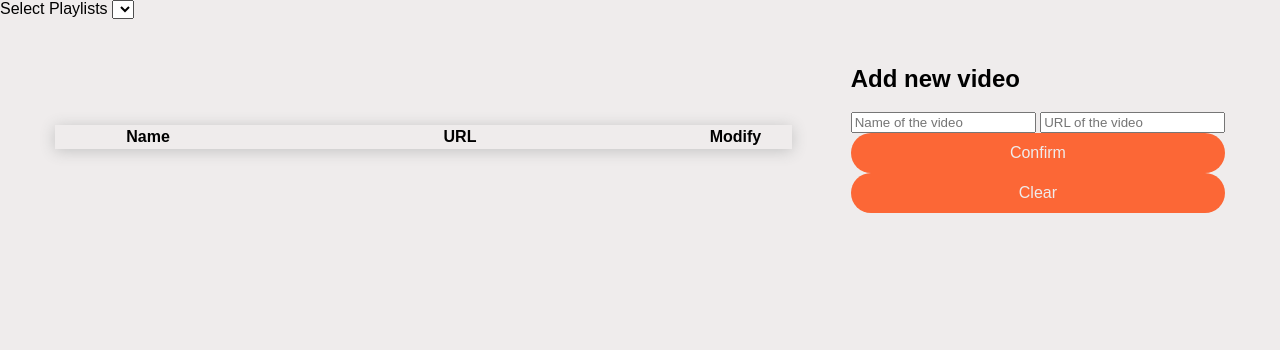
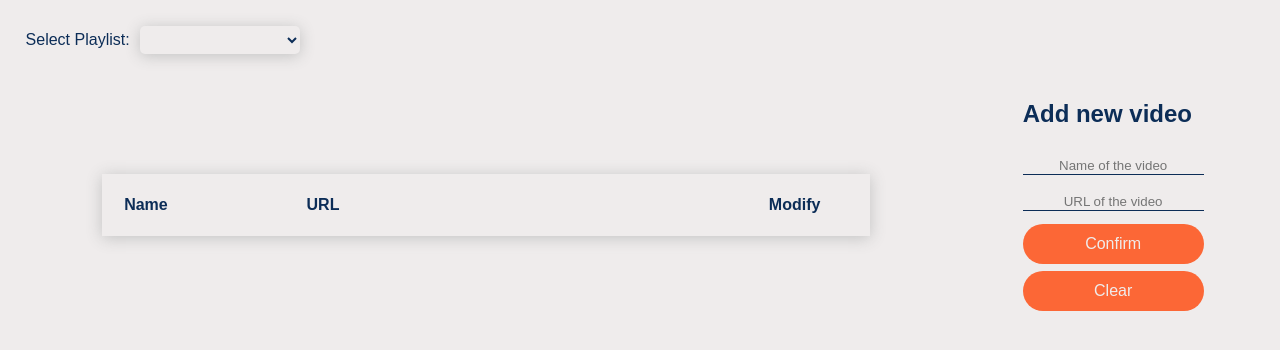
Before and after one commit to pamelamurilloa/WebProgramming-ISW711-FirstProject-FrontEnd, a website: page pages/playlist-crud.html in a window 1280 px wide. Drawn offline with Linux system fonts and the light colour scheme; no server answers.

Commit message:
Style added to the video crud

```diff
--- a/pages/playlist-crud.html
+++ b/pages/playlist-crud.html
@@ -6,11 +6,14 @@
 
     </head>
 <body>
-
-    <label for="playlist">Select Playlists</label>
+    <section id="video-crud-complete">
+        <form class="dropdown">
+            <label for="playlist">Select Playlist:</label>
             <select class="input-form" id="playlist" name="playlist"></select>
+        </form>
 
         <div class="table-form-combo">
+
             <table class="table" id="videos">
                 <thead>
                     <tr>
@@ -23,7 +26,7 @@
                 </tbody>
             </table>
 
-        <div>
+            <div class="crud-new">
                 <h2 id="video-form-title">Add new video</h2>
                 <form action="" id="submit-video-changes">
                     <!-- <label for="video-name">Video name</label> -->
@@ -40,6 +43,7 @@
             </div>
 
         </div>
+    </section>
 
     <script src="../scripts/playlist-crud.js"></script>
 </body>
--- a/scss/all.scss
+++ b/scss/all.scss
@@ -1,6 +1,10 @@
 @import './themes.scss';
 @import './variables/colors.scss';
 @import './variables/breakpoints.scss';
+
+* {
+    color: var(--color-sass--text);
+}
 
 body {
     margin: 0;
@@ -51,3 +55,11 @@ body {
     gap: 20px;
     padding: 20px;
   }
+
+.input-form {
+    background: none;
+    border: none;
+    border-bottom: 1px solid var(--color-sass--secondary);
+    text-align: center;
+    margin: 5%;
+}
--- a/scss/cruds.scss
+++ b/scss/cruds.scss
@@ -1,24 +1,73 @@
-.table-form-combo {
+iframe {
+    display: flex;
+    width: 95vw;
+    height: 80%;
+}
+.video-crud-complete {
+    display: flex;
+    flex-direction: column;
+    align-items: stretch;
+    justify-content: flex-start;
+}
+
+.table-form-combo, .dropdown {
     display: flex;
     flex-direction: row;
     justify-content: space-around;
     align-items: center;
     align-content: center;
     flex-wrap: wrap;
-    margin: 2%;
+}
+
+.crud-new {
+    form {
+        display: flex;
+        justify-content: center;
+        flex-direction: column;
+        align-items: center;
+
+        .main-button {
+            margin: 2%;
+        }
+    }
+}
+
+.dropdown {
+    justify-content: flex-start;
+    margin: 0px 0px 0px 2%;
+    height: 10%;
+}
+
+#playlist {
+    margin-left: 10px;
+    box-shadow: 0 2px 15px var(--color-sass--terciary);
+    background: none;
+    height: 1.8rem;
+    width: 10rem;
+    border-radius: 5px;
+    border-width: 0px;
+    font-size: 1.05rem;
 }
 
 .table {
     box-shadow: 0 2px 15px var(--color-sass--terciary);
     min-width: 60%;
+    margin: 0px 0px 0px 2%;
+    padding: 1.5%;
 
-    thead tr {
+    thead {
 
-        th:first-child{
-            width: 25%;
-        }
-        th:last-child{
-            width: 15%;
+        tr {
+            min-width: 100%;
+            text-align: left;
+
+            th:first-child, td:first-child{
+                width: 25%;
+            }
+            th:last-child, td:last-child{
+                width: 15%;
+                text-align: center;
+            }
         }
     }
 
--- a/scss/enter-process.scss
+++ b/scss/enter-process.scss
@@ -35,14 +35,6 @@ form {
     justify-content: space-between;
     align-items: center;
     min-height: 32%;
-}
-
-.input-form {
-    background: none;
-    border: none;
-    border-bottom: 1px solid var(--color-sass--secondary);
-    text-align: center;
-    margin: 5%;
 }
 
 
--- a/scss/variables/colors.scss
+++ b/scss/variables/colors.scss
@@ -6,4 +6,4 @@ $secondary-color: #0C2D57;
 $terciary-color: #c2c2c2;
 
 $main-background: $soft-white;
-$main-text-color: $soft-black;
+$main-text-color: $secondary-color;
```
Also changed, not shown: pages/administration.html (+14 -0 lines), pages/avatar-entry.html (+0 -1 lines), css/all.css, css/cruds.css, css/enter-process.css, css/footer.css, css/header.css, css/themes.css. Lines whose indentation alone changed are shown as unchanged.
